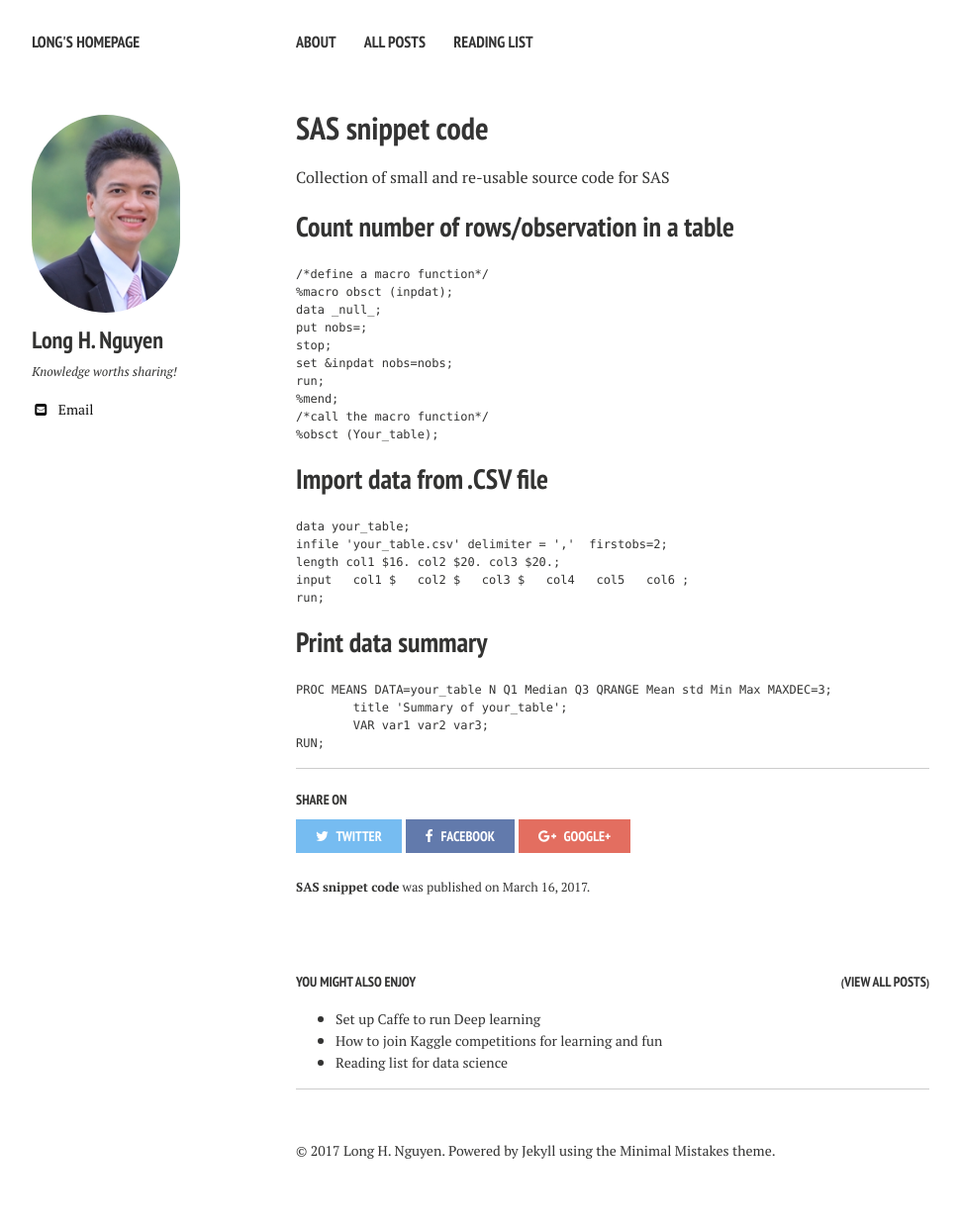
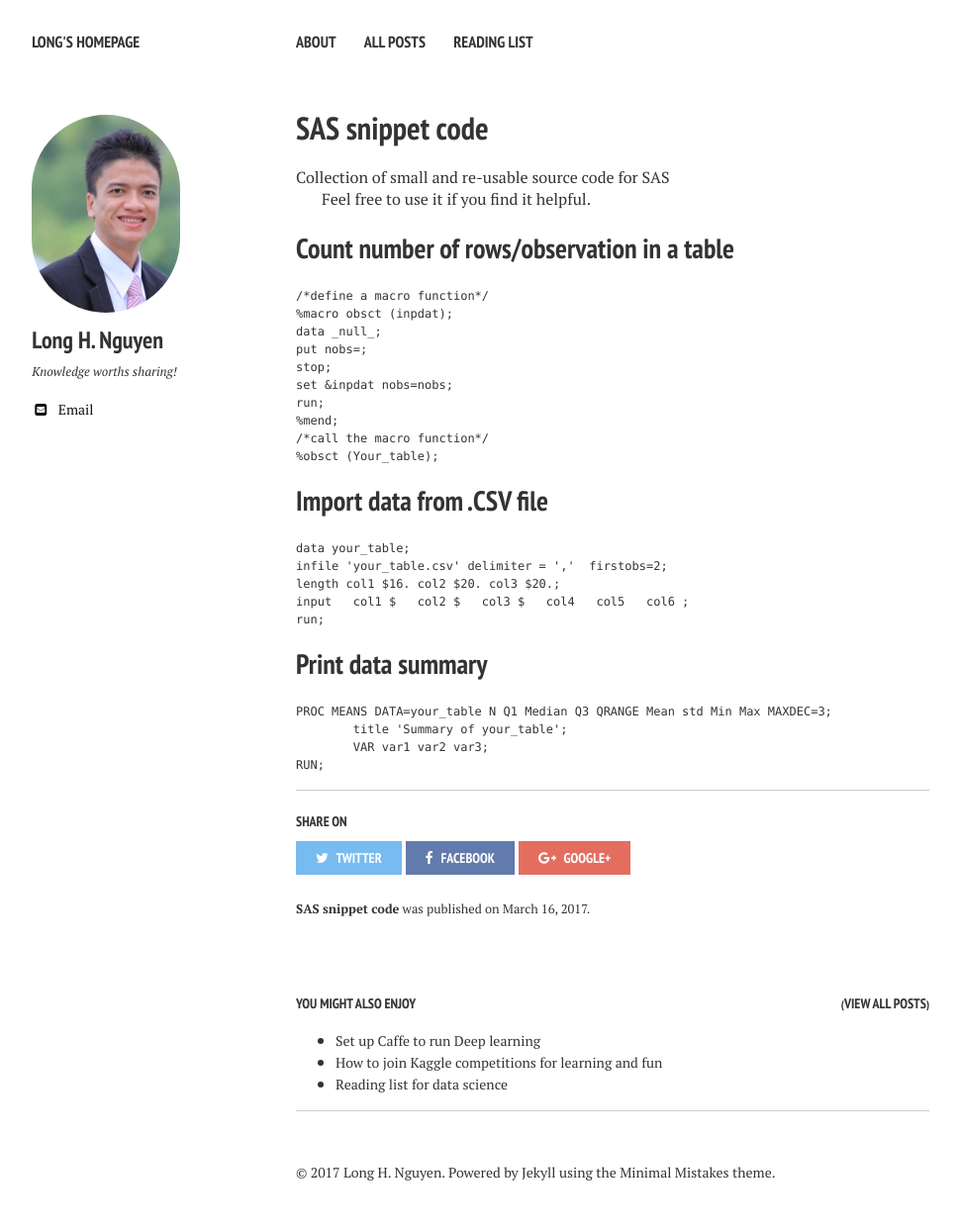
Before and after one commit to nguyenhailong/nguyenhailong.github.io, a Jekyll site: the page built from _posts/2017-03-16-SAS snippet code.md, in a window 1280 px wide. Shown: the whole page at 99% size, without its empty margins (21-991 px from the left). Built offline with Jekyll 4.4.1, drawn with Linux system fonts in a browser that asks for light colours; nearby versions of some CDN libraries; a file with an impossible date is left out; before the commit the page ends 1221 px from its top, so only the background shows below that.

Commit message:
Update 2017-03-16-SAS snippet code.md

````diff
--- a/_posts/2017-03-16-SAS snippet code.md
+++ b/_posts/2017-03-16-SAS snippet code.md
@@ -7,6 +7,9 @@ excerpt: "Collection of small and re-usable source code for SAS"
 tags: []
 ---
 Collection of small and re-usable source code for SAS
+
+Feel free to use it if you find it helpful.
+
 ## Count number of rows/observation in a table
 ```SAS
 /*define a macro function*/
````
